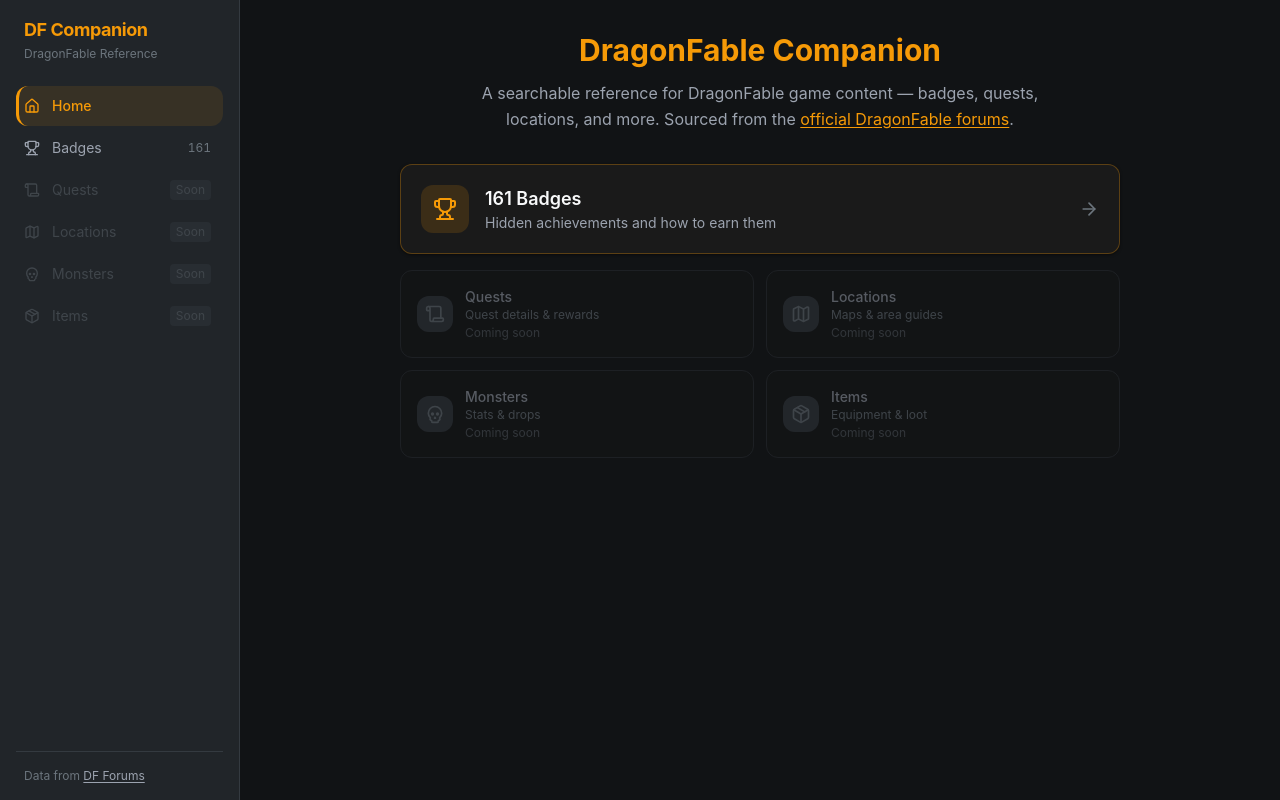
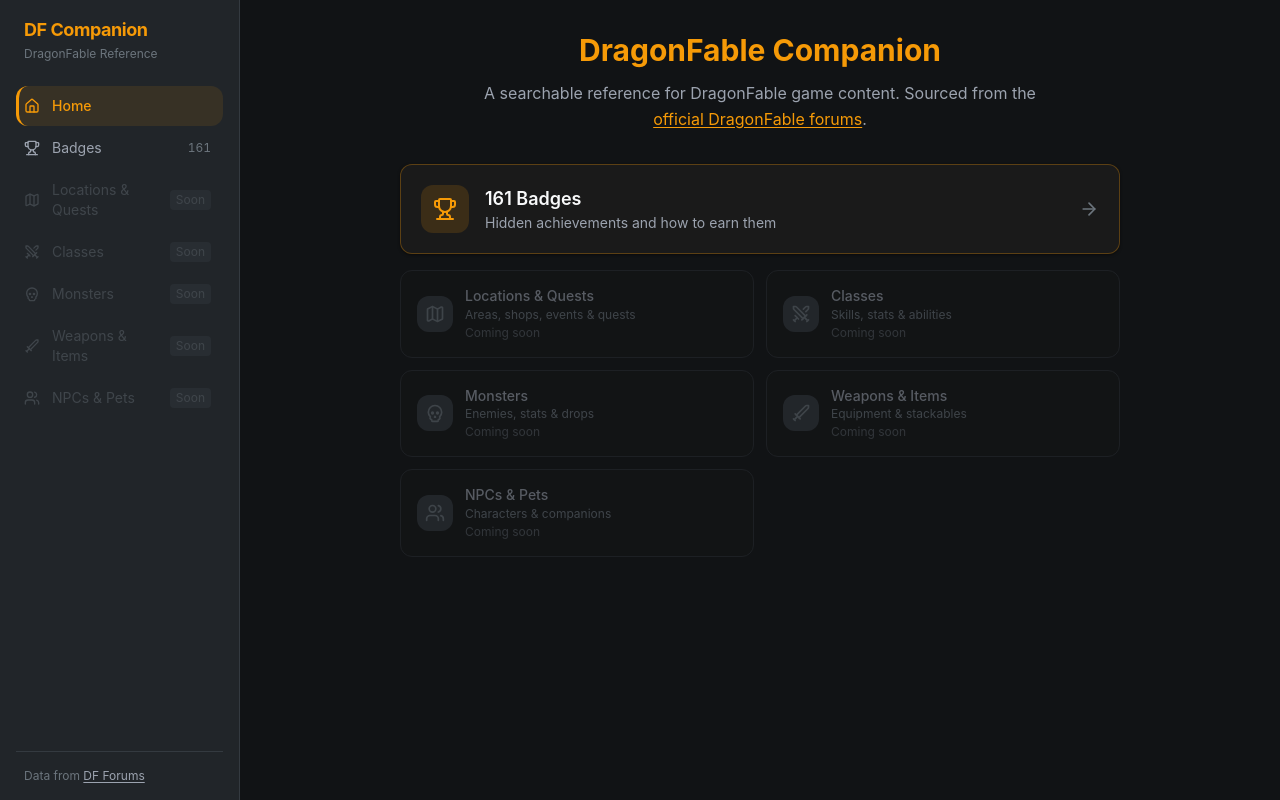
Before and after one commit to Grazorite/df-companion, a React (Vite) app: page / in a window 1280 px wide. Built offline with nearby package versions, Linux system fonts and the light colour scheme.

Commit message:
Fix image URLs (raw.githubusercontent.com), update nav/sections to match forum structure, fix placeholder

```diff
--- a/src/App.tsx
+++ b/src/App.tsx
@@ -11,8 +11,8 @@
 function PageLoader() {
   return (
     <div className="px-4 py-6 max-w-5xl mx-auto">
-      <div className="h-8 bg-slate-800 rounded w-32 mb-2 animate-pulse" />
-      <div className="h-4 bg-slate-800 rounded w-64 mb-6 animate-pulse" />
+      <div className="h-8 bg-bg-surface rounded w-32 mb-2 animate-pulse" />
+      <div className="h-4 bg-bg-surface rounded w-64 mb-6 animate-pulse" />
       <BadgeGridSkeleton count={6} />
     </div>
   )
@@ -27,10 +27,11 @@
             <Route path="/" element={<HomePage />} />
             <Route path="/badges" element={<BadgesPage />} />
             <Route path="/badges/:slug" element={<BadgeDetailPage />} />
-            <Route path="/quests" element={<ComingSoonPage />} />
             <Route path="/locations" element={<ComingSoonPage />} />
+            <Route path="/classes" element={<ComingSoonPage />} />
             <Route path="/monsters" element={<ComingSoonPage />} />
             <Route path="/items" element={<ComingSoonPage />} />
+            <Route path="/npcs" element={<ComingSoonPage />} />
             <Route path="*" element={<ComingSoonPage />} />
           </Routes>
         </Suspense>
--- a/src/components/layout/Navigation.tsx
+++ b/src/components/layout/Navigation.tsx
@@ -1,14 +1,15 @@
 import { NavLink } from 'react-router-dom'
-import { Trophy, Scroll, Map, Skull, Package, Home } from 'lucide-react'
+import { Trophy, Map, Skull, Home, Sword, Users, Swords } from 'lucide-react'
 import { useTotalBadgeCount } from '../../hooks/useBadges'
 
 const NAV_ITEMS = [
   { to: '/', icon: Home, label: 'Home', exact: true, available: true },
   { to: '/badges', icon: Trophy, label: 'Badges', exact: false, available: true },
-  { to: '/quests', icon: Scroll, label: 'Quests', exact: false, available: false },
-  { to: '/locations', icon: Map, label: 'Locations', exact: false, available: false },
+  { to: '/locations', icon: Map, label: 'Locations & Quests', exact: false, available: false },
+  { to: '/classes', icon: Swords, label: 'Classes', exact: false, available: false },
   { to: '/monsters', icon: Skull, label: 'Monsters', exact: false, available: false },
-  { to: '/items', icon: Package, label: 'Items', exact: false, available: false },
+  { to: '/items', icon: Sword, label: 'Weapons & Items', exact: false, available: false },
+  { to: '/npcs', icon: Users, label: 'NPCs & Pets', exact: false, available: false },
 ]
 
 export default function Navigation() {
--- a/src/pages/HomePage.tsx
+++ b/src/pages/HomePage.tsx
@@ -1,5 +1,5 @@
 import { Link } from 'react-router-dom'
-import { Trophy, Scroll, Map, Skull, Package, ArrowRight } from 'lucide-react'
+import { Trophy, Map, Skull, Sword, Users, Swords, ArrowRight } from 'lucide-react'
 import { useTotalBadgeCount } from '../hooks/useBadges'
 
 export default function HomePage() {
@@ -11,8 +11,7 @@
       <div className="mb-8 text-center">
         <h1 className="text-3xl font-bold text-gold mb-3">DragonFable Companion</h1>
         <p className="text-text-secondary text-base leading-relaxed max-w-xl mx-auto">
-          A searchable reference for DragonFable game content — badges, quests, locations, and
-          more. Sourced from the{' '}
+          A searchable reference for DragonFable game content. Sourced from the{' '}
           <a
             href="https://forums2.battleon.com/f/tt.asp?forumid=256"
             target="_blank"
@@ -25,7 +24,7 @@
         </p>
       </div>
 
-      {/* Badges — available section */}
+      {/* Badges — available */}
       <Link
         to="/badges"
         className="flex items-center justify-between bg-bg-surface border border-gold/30 rounded-lg p-5 mb-4 hover:bg-bg-elevated hover:border-gold/60 transition-all duration-200 group shadow-subtle hover:shadow-medium"
@@ -42,13 +41,14 @@
         <ArrowRight className="w-5 h-5 text-text-muted group-hover:text-gold transition-colors duration-150" />
       </Link>
 
-      {/* Coming soon sections */}
+      {/* Coming soon — forum structure */}
       <div className="grid grid-cols-2 gap-3">
         {[
-          { icon: Scroll, label: 'Quests', desc: 'Quest details & rewards' },
-          { icon: Map, label: 'Locations', desc: 'Maps & area guides' },
-          { icon: Skull, label: 'Monsters', desc: 'Stats & drops' },
-          { icon: Package, label: 'Items', desc: 'Equipment & loot' },
+          { icon: Map, label: 'Locations & Quests', desc: 'Areas, shops, events & quests' },
+          { icon: Swords, label: 'Classes', desc: 'Skills, stats & abilities' },
+          { icon: Skull, label: 'Monsters', desc: 'Enemies, stats & drops' },
+          { icon: Sword, label: 'Weapons & Items', desc: 'Equipment & stackables' },
+          { icon: Users, label: 'NPCs & Pets', desc: 'Characters & companions' },
         ].map(({ icon: Icon, label, desc }) => (
           <div
             key={label}
@@ -58,8 +58,8 @@
               <Icon className="w-5 h-5 text-text-muted" />
             </div>
             <div className="min-w-0">
-              <div className="font-medium text-text-secondary text-sm">{label}</div>
-              <div className="text-text-muted text-xs truncate">{desc}</div>
+              <div className="font-medium text-text-secondary text-sm leading-tight">{label}</div>
+              <div className="text-text-muted text-xs truncate mt-0.5">{desc}</div>
               <div className="text-text-muted text-xs mt-0.5 opacity-70">Coming soon</div>
             </div>
           </div>
```
Also changed, not shown: src/data/badges.json, 1 other file (tests, documents, lock files or other folders).
